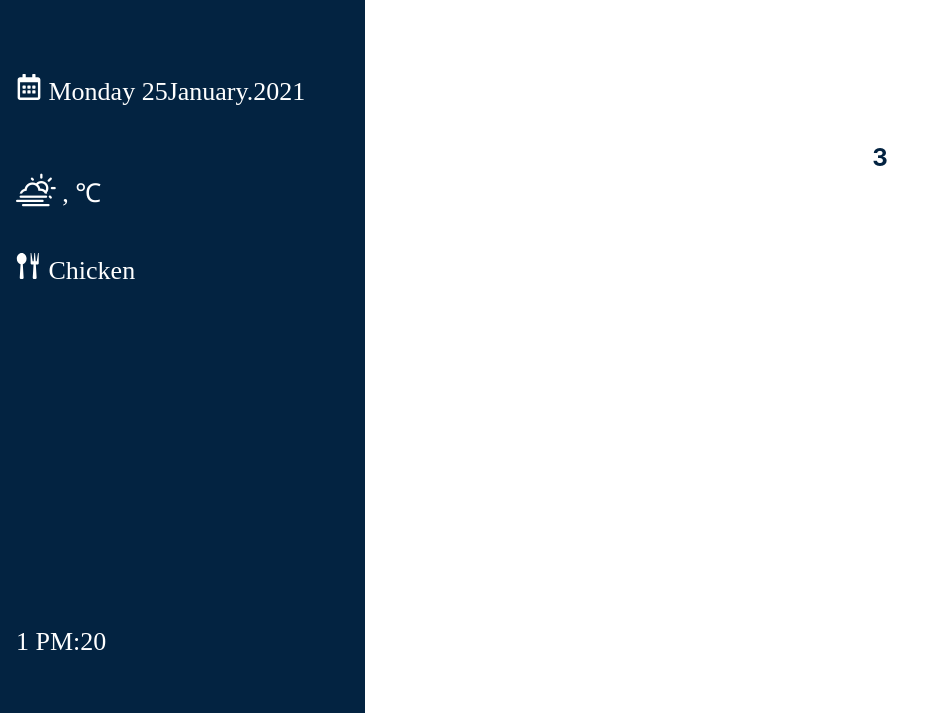
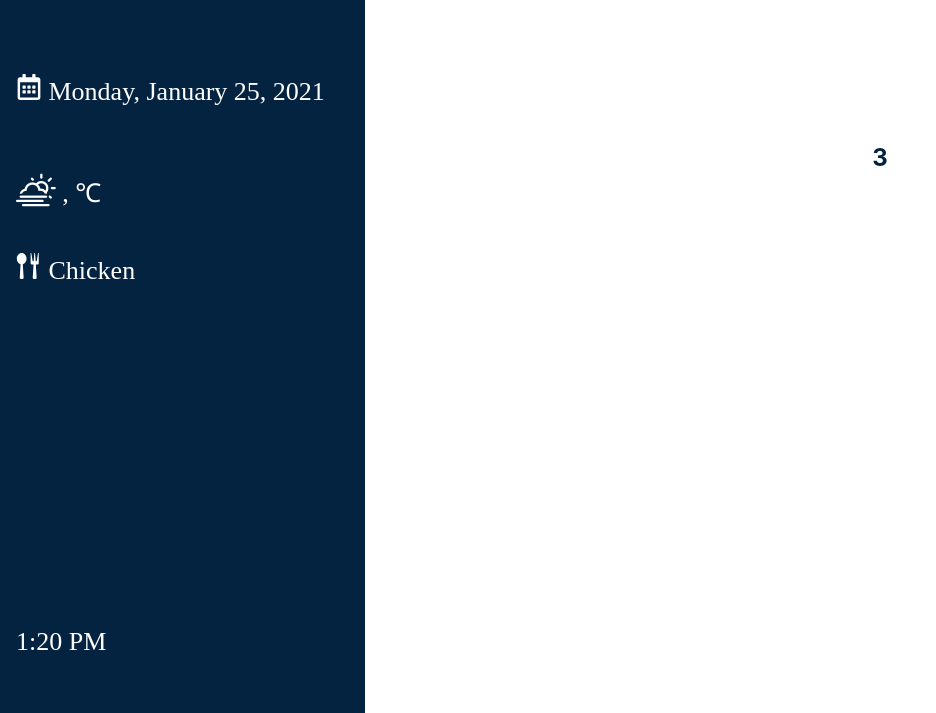
Before and after one commit to Profitbase/allvis, a React (Create React App) app in the folder src/allvis/clientapp/: page / in a window 1280 px wide. Shown: the part 211-924 px from the top of the page, without its empty margins (0-936 px from the left). Built offline with nearby package versions, Linux system fonts and the light colour scheme; no server answers.

Commit message:
Fix det code at date.tsx

```diff
--- a/src/allvis/clientapp/src/app/slideShow/Informationboard/Date.tsx
+++ b/src/allvis/clientapp/src/app/slideShow/Informationboard/Date.tsx
@@ -7,45 +7,34 @@ import { FaRegCalendarAlt } from 'react-icons/fa';
 
 export const DateComponent = () => {
 
-    const [day, setDay] = useState<string>()
     const [date, setDate] = useState<string>()
-    const [month, setMonth] = useState<string>()
-    const [year, setYear] = useState<string>()
-    const [hour, setHour] = useState<string>()
-    const [minute, setMinute] = useState<string>()
+    const [time, setTime] = useState<string>()
 
     useEffect (() => {
         setInterval(() => {
-            dateBuilder(new Date())
+            dateBuilder()
         }, 1000);
     }, [])
 
 
 
-    const dateBuilder = (d: Date) => {
-        let day = d.toLocaleString("default", { weekday: "long" })
-        let date = d.toLocaleDateString("default", {day: 'numeric'})
-        let month = d.toLocaleString("default", { month: 'long' })
-        let year = d.toLocaleString("default", { year: 'numeric'});
-        let hour = d.toLocaleTimeString("default", {hour: 'numeric'})
-        let minutes = d.toLocaleTimeString("default", {minute: 'numeric'})
+    const dateBuilder = () => {
+        const event = new Date()
+        const date = { weekday: 'long', year: 'numeric', month: 'long', day: 'numeric' };
+        const time = {hour: 'numeric', minute: 'numeric'}
 
-        setDay(day)
-        setDate(date)
-        setMonth(month)
-        setYear(year)
-        setHour(hour)
-        setMinute(minutes)
+        setDate(event.toLocaleDateString(undefined, date))
+        setTime(event.toLocaleTimeString(undefined, time))
 
     }
 
     return(
     <div>
         <div className={cx (styles.dateinfo)}>
-            <p> <FaRegCalendarAlt /> {day} {date}{month}.{year}</p>
+            <p> <FaRegCalendarAlt /> {date}</p>
         </div>
         <div className={cx (styles.clock)}>
-            <p>{hour}:{minute}</p>
+            <p>{time}</p>
         </div>
     </div>
     )
```
